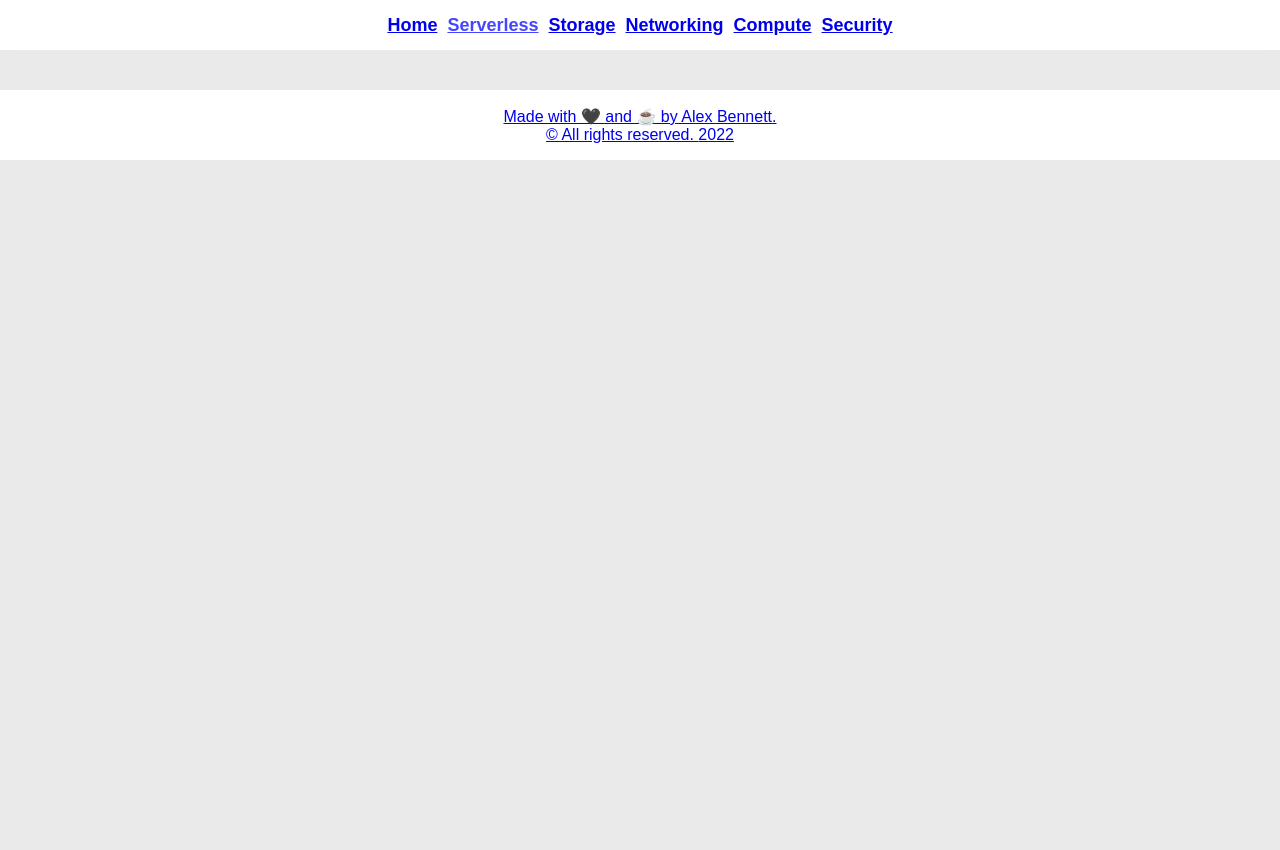
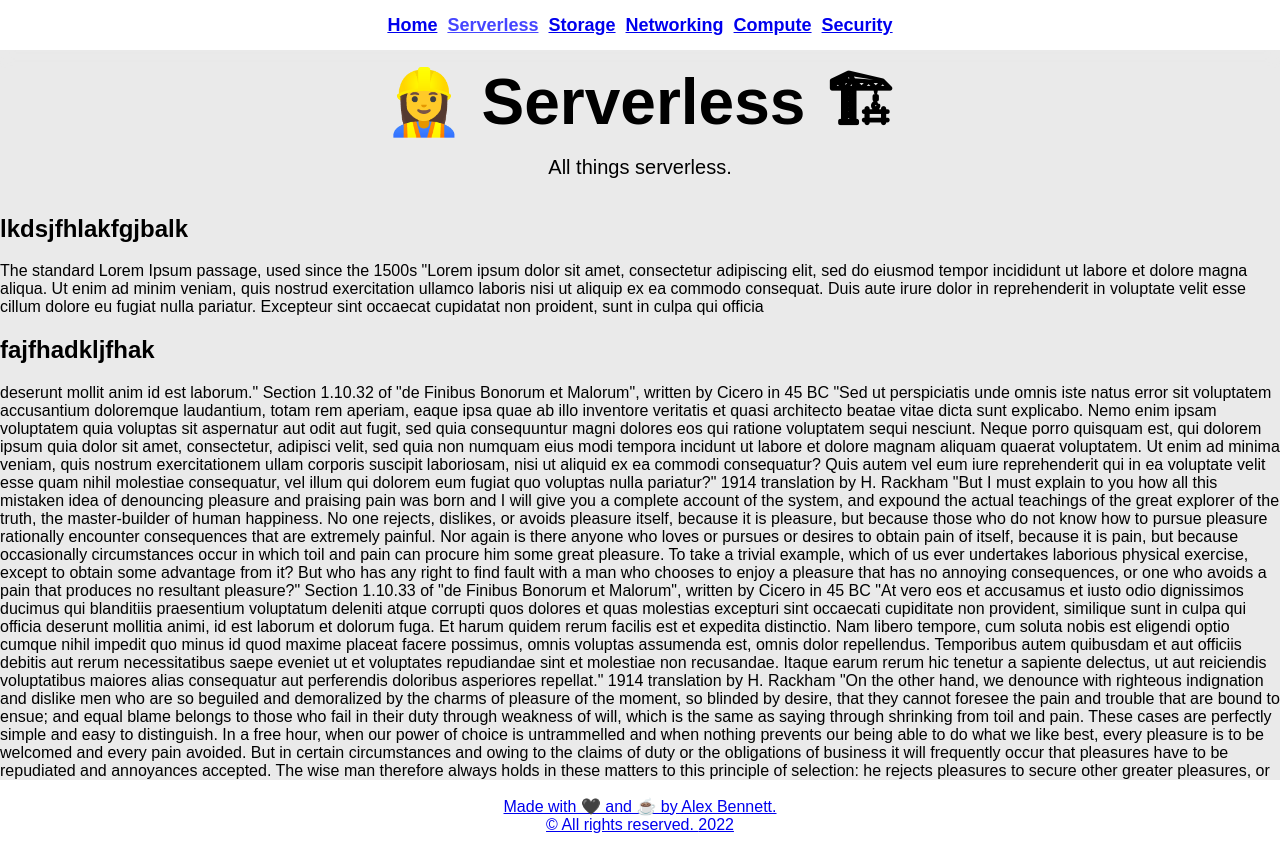
Before and after one commit to alexUXUI/build-on-aws, a Next.js app: page /serverless in a window 1280 px wide. Before the commit the page ends 800 px from the top, so only its background shows below. Built offline with nearby package versions, Linux system fonts and the light colour scheme.

Commit message:
footer styles

```diff
--- a/pages/_app.tsx
+++ b/pages/_app.tsx
@@ -2,14 +2,16 @@
 import type { AppProps } from "next/app";
 import { Nav } from "../components/nav.component";
 import styles from "../styles/Home.module.css";
-import { useState } from "react";
 
 function MyApp({ Component, pageProps }: AppProps) {
   return (
     <>
       <Nav />
+      <div className={styles.pageContainer}>
+        <div className={styles.contentWrap}>
           <Component {...pageProps} />
-      <footer className={styles.footer}>
+        </div>
+        <footer className={styles.footer} id="footer">
           <a
             href="https://github.com/alexuxui"
             target="_blank"
@@ -19,6 +21,7 @@
             <br />© All rights reserved. {new Date().getFullYear()}
           </a>
         </footer>
+      </div>
     </>
   );
 }
--- /dev/null
+++ b/pages/article-template.tsx
@@ -0,0 +1,17 @@
+import styles from "../styles/Home.module.css";
+
+const ArticleTemplate = ({ children }: { children: React.ReactNode }) => {
+  return (
+    <main>
+      <div className={styles.banner}>
+        <h1 className={styles.title}>👷‍♀️ Serverless 🏗</h1>
+        <p className={styles.description}>All things serverless.</p>
+      </div>
+      <div className={styles.container}>
+        <article>{children}</article>
+      </div>
+    </main>
+  );
+};
+
+export default ArticleTemplate;
--- a/pages/serverless.tsx
+++ b/pages/serverless.tsx
@@ -1,8 +1,75 @@
+import ArticleTemplate from "./article-template";
+
 const Serverless = () => {
   return (
-    <div>
-      <h1>Serverless</h1>
-    </div>
+    <ArticleTemplate>
+      <h1>lkdsjfhlakfgjbalk</h1>
+      <p>
+        The standard Lorem Ipsum passage, used since the 1500s "Lorem ipsum
+        dolor sit amet, consectetur adipiscing elit, sed do eiusmod tempor
+        incididunt ut labore et dolore magna aliqua. Ut enim ad minim veniam,
+        quis nostrud exercitation ullamco laboris nisi ut aliquip ex ea commodo
+        consequat. Duis aute irure dolor in reprehenderit in voluptate velit
+        esse cillum dolore eu fugiat nulla pariatur. Excepteur sint occaecat
+        cupidatat non proident, sunt in culpa qui officia
+      </p>
+      <h2>fajfhadkljfhak</h2>
+      deserunt mollit anim id est laborum." Section 1.10.32 of "de Finibus
+      Bonorum et Malorum", written by Cicero in 45 BC "Sed ut perspiciatis unde
+      omnis iste natus error sit voluptatem accusantium doloremque laudantium,
+      totam rem aperiam, eaque ipsa quae ab illo inventore veritatis et quasi
+      architecto beatae vitae dicta sunt explicabo. Nemo enim ipsam voluptatem
+      quia voluptas sit aspernatur aut odit aut fugit, sed quia consequuntur
+      magni dolores eos qui ratione voluptatem sequi nesciunt. Neque porro
+      quisquam est, qui dolorem ipsum quia dolor sit amet, consectetur, adipisci
+      velit, sed quia non numquam eius modi tempora incidunt ut labore et dolore
+      magnam aliquam quaerat voluptatem. Ut enim ad minima veniam, quis nostrum
+      exercitationem ullam corporis suscipit laboriosam, nisi ut aliquid ex ea
+      commodi consequatur? Quis autem vel eum iure reprehenderit qui in ea
+      voluptate velit esse quam nihil molestiae consequatur, vel illum qui
+      dolorem eum fugiat quo voluptas nulla pariatur?" 1914 translation by H.
+      Rackham "But I must explain to you how all this mistaken idea of
+      denouncing pleasure and praising pain was born and I will give you a
+      complete account of the system, and expound the actual teachings of the
+      great explorer of the truth, the master-builder of human happiness. No one
+      rejects, dislikes, or avoids pleasure itself, because it is pleasure, but
+      because those who do not know how to pursue pleasure rationally encounter
+      consequences that are extremely painful. Nor again is there anyone who
+      loves or pursues or desires to obtain pain of itself, because it is pain,
+      but because occasionally circumstances occur in which toil and pain can
+      procure him some great pleasure. To take a trivial example, which of us
+      ever undertakes laborious physical exercise, except to obtain some
+      advantage from it? But who has any right to find fault with a man who
+      chooses to enjoy a pleasure that has no annoying consequences, or one who
+      avoids a pain that produces no resultant pleasure?" Section 1.10.33 of "de
+      Finibus Bonorum et Malorum", written by Cicero in 45 BC "At vero eos et
+      accusamus et iusto odio dignissimos ducimus qui blanditiis praesentium
+      voluptatum deleniti atque corrupti quos dolores et quas molestias
+      excepturi sint occaecati cupiditate non provident, similique sunt in culpa
+      qui officia deserunt mollitia animi, id est laborum et dolorum fuga. Et
+      harum quidem rerum facilis est et expedita distinctio. Nam libero tempore,
+      cum soluta nobis est eligendi optio cumque nihil impedit quo minus id quod
+      maxime placeat facere possimus, omnis voluptas assumenda est, omnis dolor
+      repellendus. Temporibus autem quibusdam et aut officiis debitis aut rerum
+      necessitatibus saepe eveniet ut et voluptates repudiandae sint et
+      molestiae non recusandae. Itaque earum rerum hic tenetur a sapiente
+      delectus, ut aut reiciendis voluptatibus maiores alias consequatur aut
+      perferendis doloribus asperiores repellat." 1914 translation by H. Rackham
+      "On the other hand, we denounce with righteous indignation and dislike men
+      who are so beguiled and demoralized by the charms of pleasure of the
+      moment, so blinded by desire, that they cannot foresee the pain and
+      trouble that are bound to ensue; and equal blame belongs to those who fail
+      in their duty through weakness of will, which is the same as saying
+      through shrinking from toil and pain. These cases are perfectly simple and
+      easy to distinguish. In a free hour, when our power of choice is
+      untrammelled and when nothing prevents our being able to do what we like
+      best, every pleasure is to be welcomed and every pain avoided. But in
+      certain circumstances and owing to the claims of duty or the obligations
+      of business it will frequently occur that pleasures have to be repudiated
+      and annoyances accepted. The wise man therefore always holds in these
+      matters to this principle of selection: he rejects pleasures to secure
+      other greater pleasures, or else he endures pains to avoid worse pains."
+    </ArticleTemplate>
   );
 };
 
--- a/styles/Home.module.css
+++ b/styles/Home.module.css
@@ -6,9 +6,6 @@
   justify-content: center;
   align-items: center;
 }
-
-
-
 
 .title a {
   color: #0070f3;
@@ -130,7 +127,6 @@
 } */
 
 .main {
-  /* margin: 50px 0 0 0; */
   flex: 1;
   display: flex;
   flex-direction: column;
@@ -140,15 +136,15 @@
 }
 
 .footer {
-  width: 100%;
   height: 70px;
   text-align: center;
   display: flex;
   justify-content: center;
   align-items: center;
-  margin-top: 2rem;
+  background: white;
+  position: absolute;
   bottom: 0;
-  background: white;
+  width: 100%;
 }
 
 .footer a {
@@ -181,9 +177,20 @@
   margin: 1rem 0 0 0;
   line-height: 1.15;
   font-size: 4rem;
+  text-align: center;
 }
+
 .banner p {
-  margin: 0rem 0 1rem 0;
+  margin: 1rem 0 1rem 0;
   line-height: 1.15;
-  font-size: 1rem;
+  font-size: 1.25rem;
 }
+
+.pageContainer {
+  position: relative;
+  min-height: 100vh;
+}
+
+.contentWrap {
+  padding-bottom: 2.5rem; /* Footer height */
+}
```
Also changed, not shown: pages/index.tsx (+22 -22 lines). Lines whose indentation alone changed are shown as unchanged.
